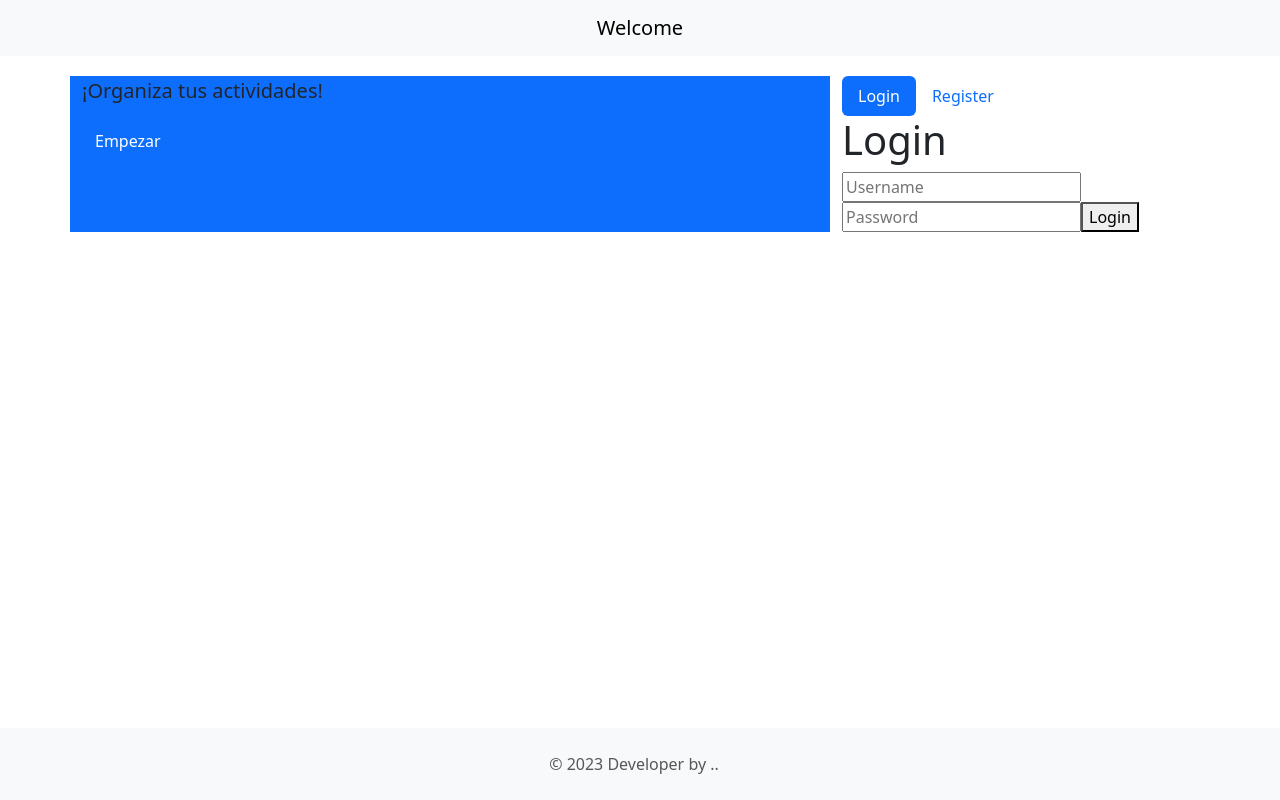
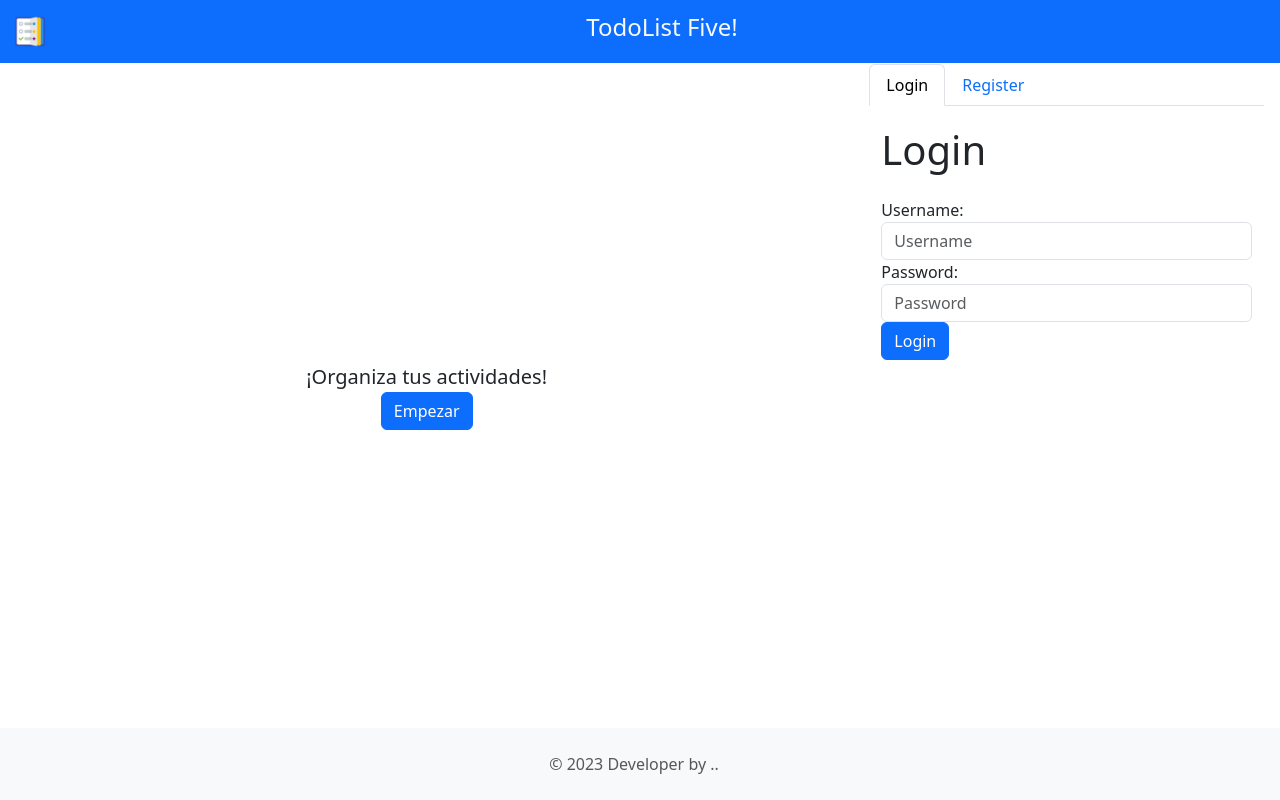
Before and after one commit to aparrab90/todolistEmpresarial, a Vue app: page / in a window 1280 px wide. Built offline with nearby package versions, Linux system fonts and the light colour scheme.

Commit message:
List Tasks

```diff
--- a/src/services/api.js
+++ b/src/services/api.js
@@ -25,7 +25,7 @@ export const registerUser = async (fullNameUser, addressUser) => {
 };
 
 export const addTask = async (taskName, taskDescription) => {
-  const response = await apiClient.post('/api/tasks', {
+  const response = await apiClient.post('/api/addTasks', {
     taskName,
     taskDescription
   });
@@ -38,6 +38,15 @@ export const getCustomers = async () => {
     const response = await apiClient.get('/api/customers');
     return response.data;
   } catch (error) {
+    // throw error;
+  }
+};
+export const getTasks = async (userId) => {
+  try {
+    const response = await apiClient.get(`/api/tasks?userId=${userId}`);
+    return response.data;
+  } catch (error) {
+    // Manejar el error de alguna manera, lanzarlo nuevamente, mostrar un mensaje, etc.
     // throw error;
   }
 };
--- a/src/views/AdminDashboard.vue
+++ b/src/views/AdminDashboard.vue
@@ -1,10 +1,40 @@
+
 <template>
   <div>
+    <HeaderView />
     <h1>Admin Dashboard</h1>
-    <!-- Agregar contenido específico para el dashboard de admin -->
+
+    <div class="container-fluid d-flex flex-column pt-0" style="height: 90vh;">
+      <div class="row flex-grow-1">
+        <div class="col-lg-2 bg-light">
+          <b-nav vertical>
+            <b-nav-item active>General</b-nav-item>
+            <b-nav-item>Usuarios</b-nav-item>
+            <b-nav-item>Tareas</b-nav-item>
+            <b-nav-item>Accesos</b-nav-item>
+          </b-nav>
+        </div>
+
+        <div class="col-lg-10">
           <UserRegistrationForm />
-    <!-- Otros componentes y contenido -->
+        </div>
+      </div>
+    </div>
 
+    <FooterView class="fixed-bottom bg-primary text-light"></FooterView>
+  </div>
+</template>
+<!-- <template>
+  <div>
+    <HeaderView />
+    <h1>Admin Dashboard</h1>
+    <div class="container-fluid d-flex flex-column pt-0" style="height: 90vh;">
+      <div class="row flex-grow-1">
+        <div class="col-lg-2 bg-secondary d-flex justify-content-center align-items-center">
+          menu
+        </div>
+        <div class="col-lg-10  ">
+          <UserRegistrationForm />
           <div v-if="customers.length">
             <h2>Customer List</h2>
             <ul>
@@ -14,16 +44,25 @@
           <div v-else>
             <p>No customers found.</p>
           </div>
+
         </div>
-</template>
+      </div>
+    </div>
+    <FooterView class="fixed-bottom bg-primary text-light"></FooterView>
+  </div>
+</template> -->
 
 <script>
 import UserRegistrationForm from '@/components/UserRegistrationForm';
+import HeaderView from './HeaderView';
+import FooterView from './FooterView';
 import { getCustomers } from '@/services/api';
 
 export default {
   components: {
-    UserRegistrationForm
+    UserRegistrationForm,
+    HeaderView,
+    FooterView
   },
 
   data() {
--- /dev/null
+++ b/src/views/HeaderView.vue
@@ -0,0 +1,25 @@
+<template>
+    <div>
+        <b-navbar variant="primary" type="light" class="fixed-top">
+            <b-navbar-brand class="d-flex align-items-center justify-content-between w-100 text-light">
+                <!-- Logo a la izquierda -->
+                <a href="/">
+                    <img src="../assets/logoTodoList2.png" width="60" alt="Logo" class="mr-3" />
+
+                </a>
+
+                <!-- TodoList centrado -->
+                <h4 class="text-center mx-auto">TodoList Five!</h4>
+                <!-- Nombre "Administrador" a la derecha -->
+                <!-- <span class="ml-auto">Administrador</span> -->
+            </b-navbar-brand>
+        </b-navbar>
+    </div>
+</template>
+
+<script>
+
+export default {
+    name: 'HeaderView',
+}
+</script>
--- a/src/views/HomeView.vue
+++ b/src/views/HomeView.vue
@@ -1,22 +1,28 @@
 <template>
     <div id="app">
         <!-- Header -->
-      <b-navbar variant="light" type="light">
-        <b-navbar-brand class="mx-auto d-flex align-items-center">Welcome</b-navbar-brand>
-      </b-navbar>
+        <HeaderView />
+        <br>
+        <!-- Body -->
+        <div class="container-fluid d-flex flex-column pt-4" style="height: 90vh;">
+            <div class="row flex-grow-1">
+                <div class="col-lg-8 bg-white d-flex justify-content-center align-items-center">
+                    <div class="row text-center">
 
-      <!-- Body -->
-      <div class="container ">
-        <div class="row">
-          <!-- Parte izquierda con frase -->
-          <div class="col-lg-8 bg-primary">
-            <p class="lead">¡Organiza tus actividades!</p>
+                        <div class="col-12">
+                            <span class="lead">¡Organiza tus actividades!</span>
+
+                        </div>
+                        <div class="col-12">
+
                             <b-button variant="primary">Empezar</b-button>
                         </div>
+                    </div>
+                    <!-- <SliderHome /> -->
+                </div>
 
-          <!-- Parte derecha con tab: login y register -->
-          <div class="col-lg-4">
-            <b-tabs pills>
+                <div class="col-lg-4 p-3 ">
+                    <b-tabs>
                         <b-tab title="Login">
                             <LoginInicial />
                         </b-tab>
@@ -29,7 +35,7 @@
         </div>
 
         <!-- Footer -->
-      <FooterView class="fixed-bottom bg-light text-light" ></FooterView>
+        <FooterView class="fixed-bottom bg-primary text-light"></FooterView>
 
     </div>
 </template>
@@ -37,14 +43,18 @@
 <script>
 import LoginInicial from './LoginView.vue'
 import RegisterView from './RegisterView.vue';
+// import SliderHome from './SliderHome.vue';
 import FooterView from './FooterView.vue';
+import HeaderView from './HeaderView.vue';
 
 export default {
     name: 'App',
     components: {
         LoginInicial,
         RegisterView,
-        FooterView
+        FooterView,
+        HeaderView,
+        // SliderHome
     }
 }
 </script>
--- a/src/views/LoginView.vue
+++ b/src/views/LoginView.vue
@@ -1,8 +1,25 @@
 <template>
   <div>
+    <b-container>
+      <h1 class="mb-4">Login</h1>
+      <b-form @submit.prevent="login">
+        <b-form-group label="Username:" label-for="username-input">
+          <b-form-input v-model="userAccess" id="username-input" placeholder="Username" required></b-form-input>
+        </b-form-group>
+        <b-form-group label="Password:" label-for="password-input">
+          <b-form-input v-model="passAccess" id="password-input" placeholder="Password" type="password"
+            required></b-form-input>
+        </b-form-group>
+        <b-button type="submit" variant="primary">Login</b-button>
+      </b-form>
+    </b-container>
+  </div>
+</template>
 
 
 
+<!-- <template>
+  <div>
     <h1>Login</h1>
     <form @submit.prevent="login">
       <input v-model="userAccess" placeholder="Username" />
@@ -11,7 +28,7 @@
     </form>
   </div>
 </template>
-
+   -->
 <script>
 import { login } from '@/services/api';
 
@@ -27,9 +44,7 @@ export default {
       try {
         const userData = await login(this.userAccess, this.passAccess);
         console.log('Logged in:', userData);
-        // Implementar redirección basada en el rol
 
-        // Implementar redirección basada en el rol
         if (userData.role === 'admin') {
           this.$router.push({ name: 'AdminDashboard' });
         } else if (userData.role === 'user') {
@@ -39,8 +54,8 @@ export default {
           console.error('Unknown role:', userData.role);
         }
       } catch (error) {
-        // this.$router.push({ name: 'UserDashboard' });
-        this.$router.push({ name: 'AdminDashboard' });
+        this.$router.push({ name: 'UserDashboard' });
+       //this.$router.push({ name: 'AdminDashboard' });
         console.error('Login error:', error);
       }
     }
--- a/src/views/RegisterView.vue
+++ b/src/views/RegisterView.vue
@@ -1,14 +1,39 @@
 <template>
+  <div>
+    <h1>Register</h1>
+    <b-form @submit.prevent="register">
+      <b-form-group label="Full Name:" label-for="fullname-input">
+        <b-form-input
+          v-model="fullNameUser"
+          id="fullname-input"
+          placeholder="Full Name"
+          required
+        ></b-form-input>
+      </b-form-group>
+      <b-form-group label="Address:" label-for="address-input">
+        <b-form-input
+          v-model="addressUser"
+          id="address-input"
+          placeholder="Address"
+          required
+        ></b-form-input>
+      </b-form-group>
+      <!-- Otros campos de registro utilizando b-form-group y b-form-input -->
+      <b-button type="submit" variant="primary">Register</b-button>
+    </b-form>
+  </div>
+</template>
+<!-- <template>
     <div>
       <h1>Register</h1>
       <form @submit.prevent="register">
         <input v-model="fullNameUser" placeholder="Full Name" />
         <input v-model="addressUser" placeholder="Address" />
-        <!-- Otros campos de registro que necesites -->
+
         <button type="submit">Register</button>
       </form>
     </div>
-  </template>
+  </template> -->
 
   <script>
   import { registerUser } from '@/services/api';
--- /dev/null
+++ b/src/views/SliderHome.vue
@@ -0,0 +1,20 @@
+<template>
+    <div >
+        <b-carousel id="my-carousel" :interval="5000" controls>
+            <b-carousel-slide img-src="https://www.google.com/url?sa=i&url=https%3A%2F%2Fwww.gettyimages.es%2Ffotos%2Fto-do-list&psig=AOvVaw3JwCitHEGvfdOJ0LdaFUcO&ust=1691878849108000&source=images&cd=vfe&opi=89978449&ved=0CBEQjRxqFwoTCOiZ64DS1YADFQAAAAAdAAAAABAR"></b-carousel-slide>
+            <b-carousel-slide img-src="https://53.fs1.hubspotusercontent-na1.net/hub/53/hubfs/To_Do_List.png?width=893&height=600&name=To_Do_List.png"></b-carousel-slide>
+            <b-carousel-slide img-src="https://53.fs1.hubspotusercontent-na1.net/hub/53/hubfs/To_Do_List.png?width=893&height=600&name=To_Do_List.png"></b-carousel-slide>
+        </b-carousel>
+    </div>
+</template>
+
+<script>
+import { BCarousel, BCarouselSlide } from 'bootstrap-vue';
+
+export default {
+    components: {
+        BCarousel,
+        BCarouselSlide,
+    },
+};
+</script>
--- a/src/views/UserDashboard.vue
+++ b/src/views/UserDashboard.vue
@@ -1,18 +1,47 @@
 <template>
   <div>
-      <h1>User Dashboard</h1>
-      <!-- Agregar contenido específico para el dashboard de usuario -->
+    <HeaderView />
+    <h1>Admin Dashboard</h1>
+
+    <div class="container-fluid d-flex flex-column pt-0" style="height: 90vh;">
+      <div class="row flex-grow-1">
+        <div class="col-lg-2 bg-light">
+          <!-- <b-nav vertical>
+            <b-nav-item active>General</b-nav-item>
+            <b-nav-item>Usuarios</b-nav-item>
+            <b-nav-item>Tareas</b-nav-item>
+            <b-nav-item>Accesos</b-nav-item>
+          </b-nav> -->
+        </div>
+
+        <div class="col-lg-10">
           <TaskForm />
-      <!-- Otros componentes y contenido -->
+        </div>
+      </div>
+    </div>
+
+    <FooterView class="fixed-bottom bg-primary text-light"></FooterView>
   </div>
 </template>
 
+<!-- <template>
+    <div>
+      <h1>User Dashboard</h1>
+
+      <TaskForm />
+
+    </div>
+  </template> -->
+
 <script>
 import TaskForm from '@/components/TaskForm';
-
+import HeaderView from './HeaderView';
+import FooterView from './FooterView';
 export default {
   components: {
-      TaskForm
+    TaskForm,
+    HeaderView,
+    FooterView
   },
   // Otras propiedades y lógica
 };
```
Also changed, not shown: src/components/TaskForm.vue (+87 -2 lines), src/assets/logoTodoList.png (added), src/assets/logoTodoList2.png (added). Lines whose indentation alone changed are shown as unchanged.
